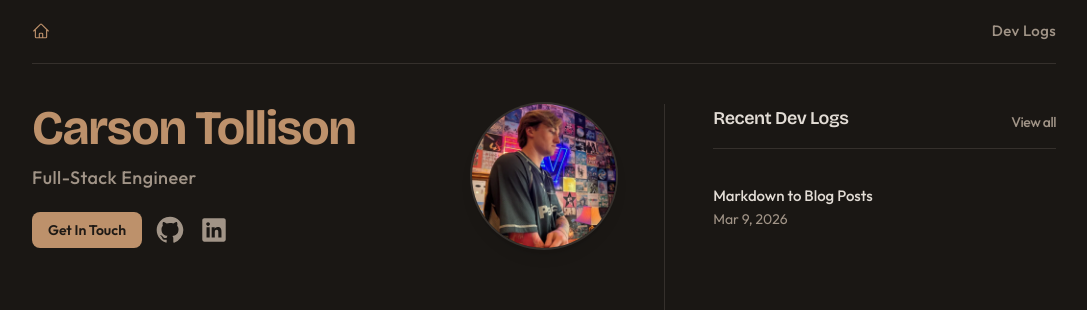
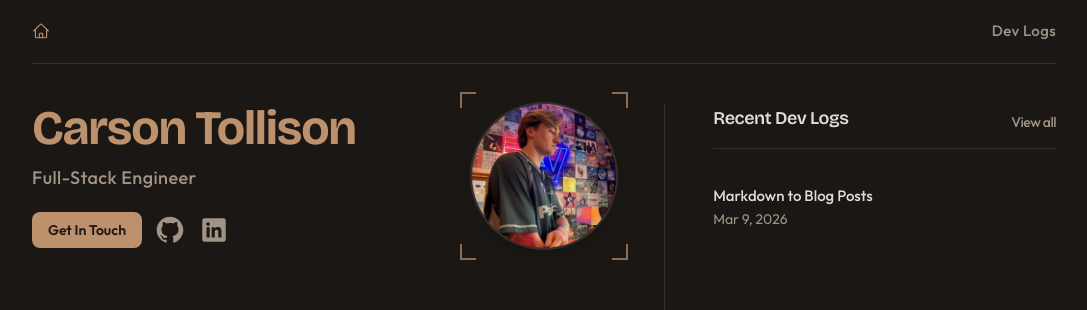
Before and after one commit to c-tollison/carson-dev, a React (Vite) app: page / in a window 1280 px wide. Shown: the top 310 px of the page, without its empty margins (96-1183 px from the left). Built offline with nearby package versions, Linux system fonts and the light colour scheme.

Commit message:
Some flavor

```diff
--- a/src/components/hero.tsx
+++ b/src/components/hero.tsx
@@ -20,7 +20,23 @@ export default function Hero() {
                     <LinkedIn />
                 </div>
             </div>
-            <div className='order-first md:order-last w-32 h-32 md:w-36 md:h-36 flex-shrink-0'>
+            <div className='order-first md:order-last relative w-32 h-32 md:w-36 md:h-36 flex-shrink-0'>
+                <span
+                    aria-hidden='true'
+                    className='pointer-events-none absolute -top-3 -left-3 w-4 h-4 border-t-2 border-l-2 border-primary/70'
+                />
+                <span
+                    aria-hidden='true'
+                    className='pointer-events-none absolute -top-3 -right-3 w-4 h-4 border-t-2 border-r-2 border-primary/70'
+                />
+                <span
+                    aria-hidden='true'
+                    className='pointer-events-none absolute -bottom-3 -left-3 w-4 h-4 border-b-2 border-l-2 border-primary/70'
+                />
+                <span
+                    aria-hidden='true'
+                    className='pointer-events-none absolute -bottom-3 -right-3 w-4 h-4 border-b-2 border-r-2 border-primary/70'
+                />
                 <img
                     src='ct.webp'
                     alt='Carson'
```
